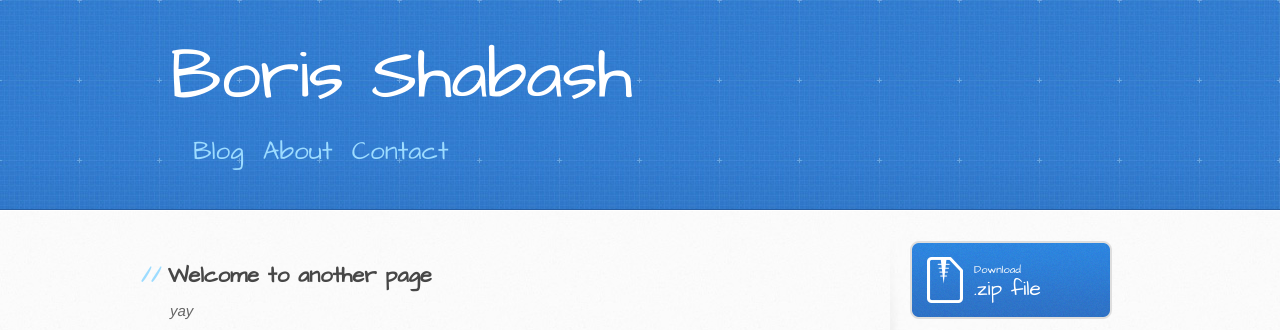
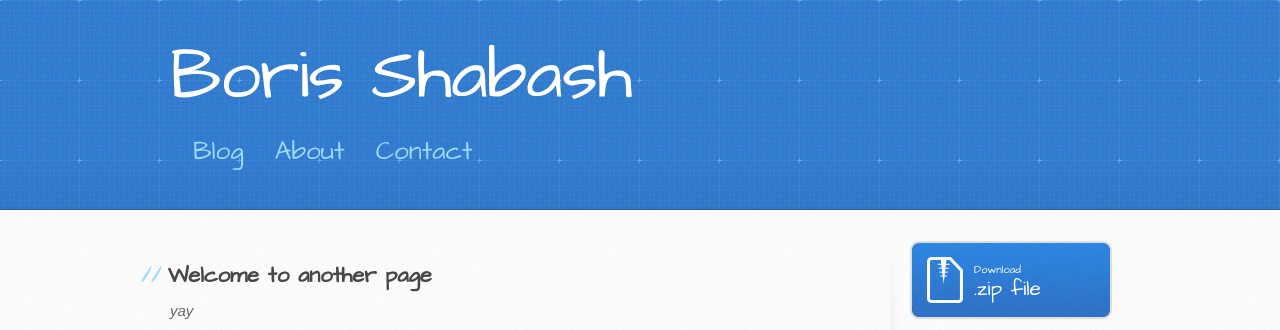
Before and after one commit to bshabashFD/bshabashFD.github.io_old2, a Jekyll site: the page built from another-page.md, in a window 1280 px wide. Shown: the top 330 px of the page. Built offline with Jekyll 4.4.1, drawn with Linux system fonts in a browser that asks for light colours; our own code applies the rules of GitHub Pages for plain Markdown files.

Commit message:
Update jekyll-theme-architect.scss

```diff
--- a/_sass/jekyll-theme-architect.scss
+++ b/_sass/jekyll-theme-architect.scss
@@ -469,7 +469,7 @@ nav {
     margin-top: 0;
     margin-bottom: 0;
     margin-left: 0px;
-    margin-right: 12px;
+    margin-right: 24px;
     font-size: 26px;
     font-weight: normal;
     line-height: 1.3;
```
